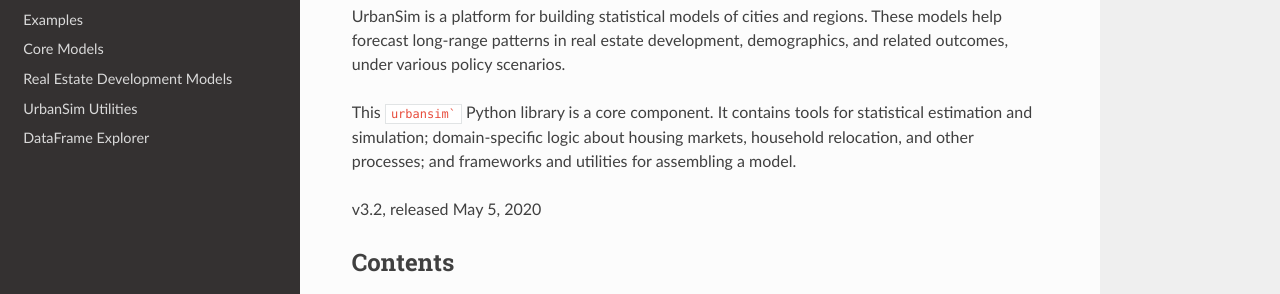
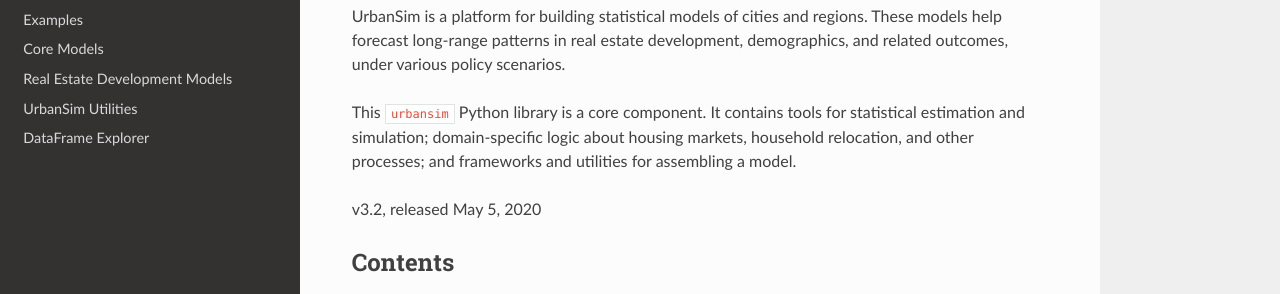
Before and after one commit to UDST/urbansim, a Sphinx documentation site: the page built from docs/source/index.rst, in a window 1280 px wide and 900 px high. Shown: the part 155-449 px from the top of the window. Built offline with Sphinx 7.4.7 and the Read the Docs theme 2.0.0, drawn with Linux system fonts in a browser that asks for light colours.

Commit message:
Typo in docs

````diff
--- a/docs/source/index.rst
+++ b/docs/source/index.rst
@@ -8,7 +8,7 @@
 
 UrbanSim is a platform for building statistical models of cities and regions. These models help forecast long-range patterns in real estate development, demographics, and related outcomes, under various policy scenarios.
 
-This ``urbansim``` Python library is a core component. It contains tools for statistical estimation and simulation; domain-specific logic about housing markets, household relocation, and other processes; and frameworks and utilities for assembling a model.
+This ``urbansim`` Python library is a core component. It contains tools for statistical estimation and simulation; domain-specific logic about housing markets, household relocation, and other processes; and frameworks and utilities for assembling a model.
 
 v3.2, released May 5, 2020
 
````
